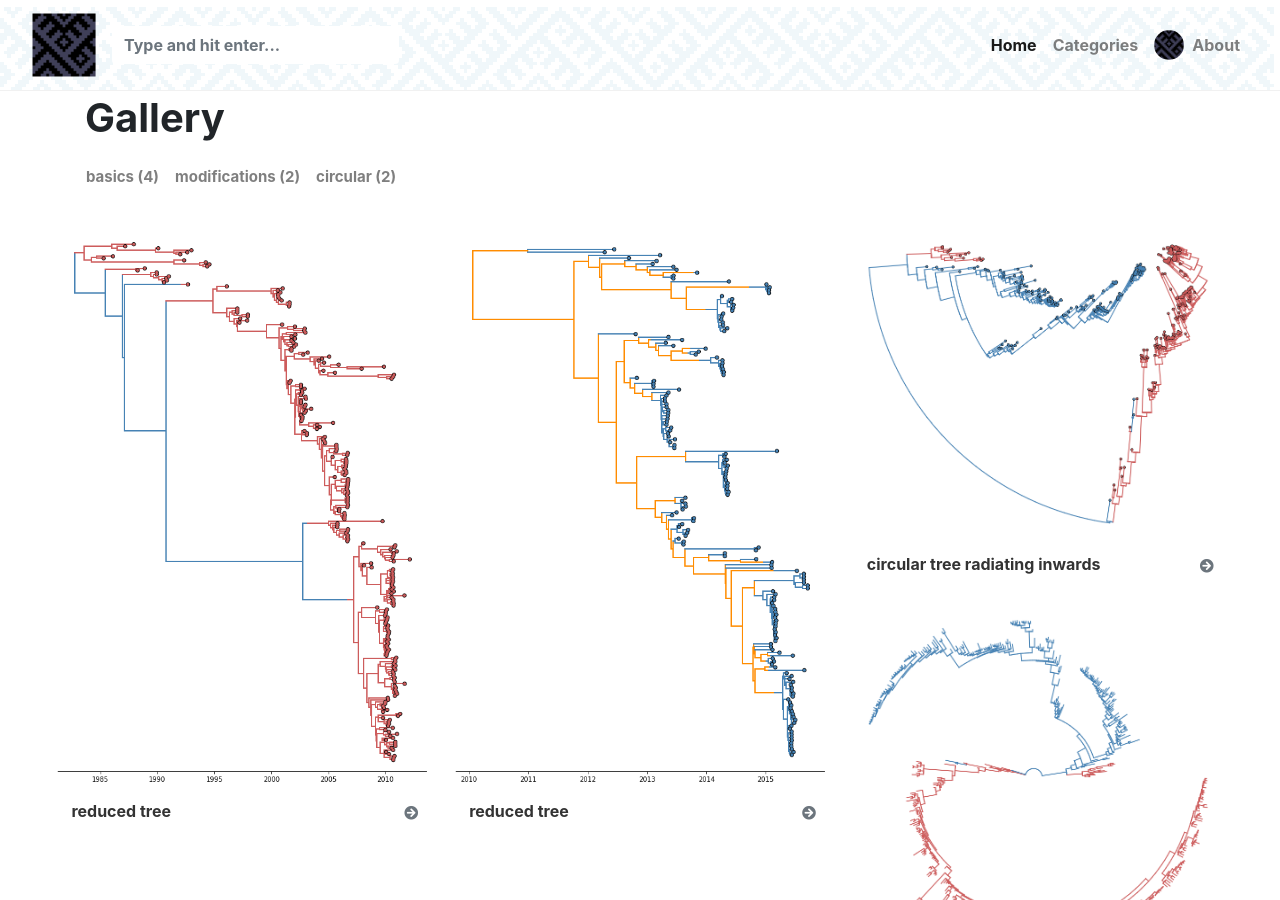
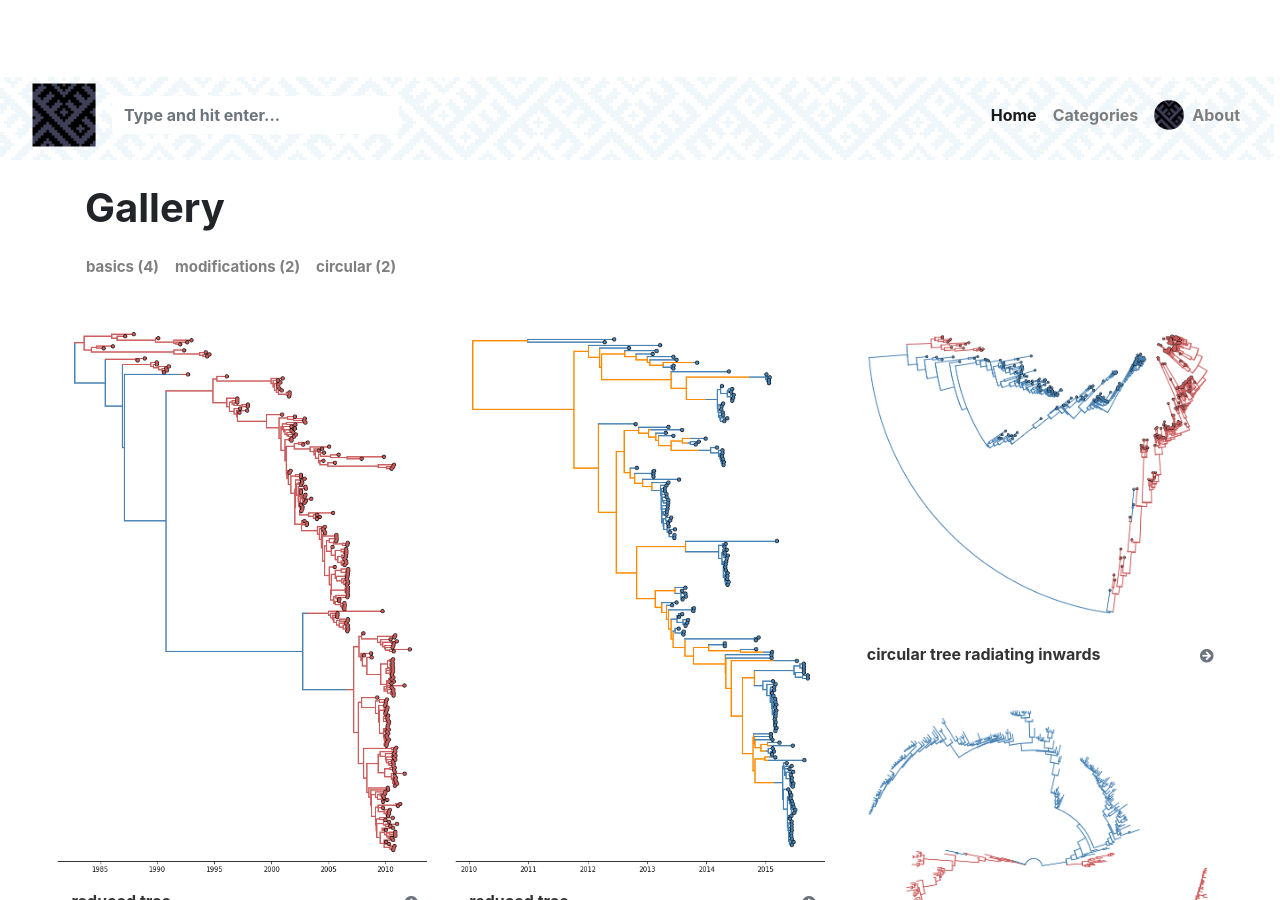
Before and after one commit to phylo-baltic/baltic-gallery, a Jekyll site: the page built from index.html, in a window 1280 px wide and 900 px high. Built offline with Jekyll 4.4.1, drawn with Linux system fonts in a browser that asks for light colours; nearby versions of some CDN libraries; library files that are not in the unit come from our copies; the list of posts is cut into pages by our own code.

Commit message:
fixed banner padding

```diff
--- a/_layouts/default.html
+++ b/_layouts/default.html
@@ -24,7 +24,7 @@
 
 <body>
 
-    <nav class="navbar navbar-expand-lg navbar-light fixed-top py-2" style="background-image: url({{site.baseurl}}/assets/img/logo-banner.png) !important; background-repeat: repeat-x; background-position: right top;">
+    <nav class="navbar navbar-expand-lg navbar-light py-2" style="background-image: url({{site.baseurl}}/assets/img/logo-banner.png) !important; background-repeat: repeat-x; background-position: right top;">
     <a class="navbar-brand font-weight-bolder mr-3" href="{{site.baseurl}}/index.html"><img src="{{site.baseurl}}/{{site.logo}}"></a>
     <button class="navbar-light navbar-toggler" type="button" data-toggle="collapse" data-target="#navbarsDefault" aria-controls="navbarsDefault" aria-expanded="false" aria-label="Toggle navigation">
     <span class="navbar-toggler-icon"></span>
```
